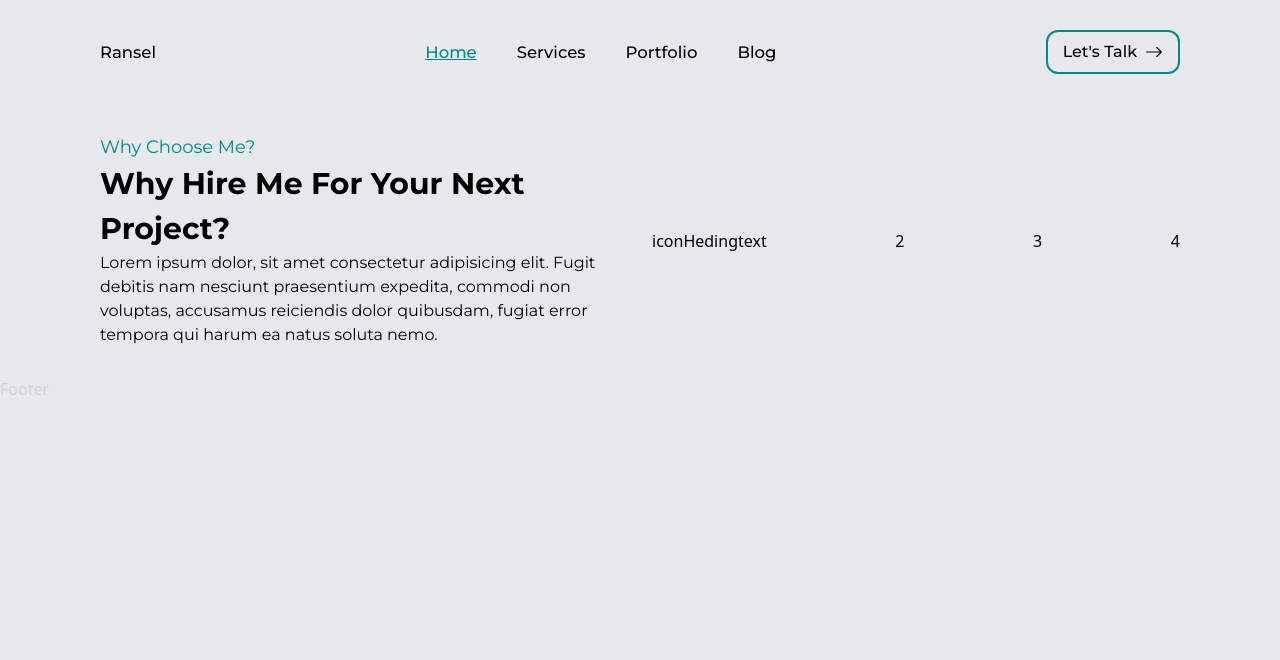
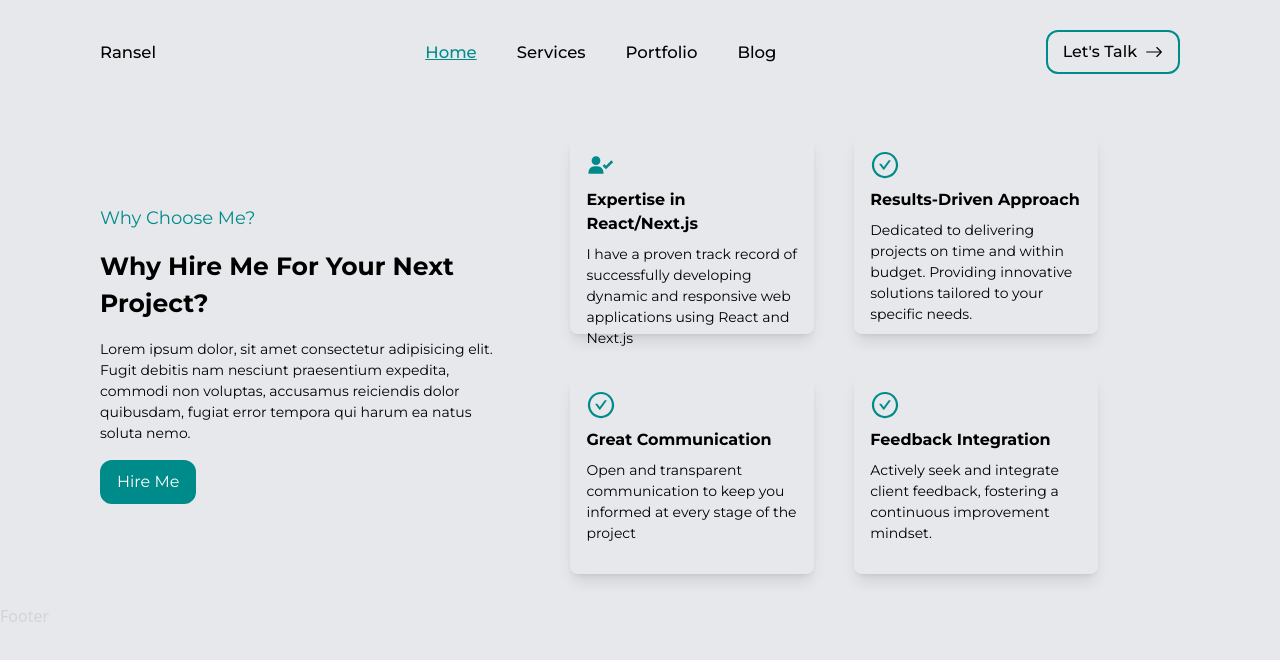
Before and after one commit to ranselorm/ransel, a Next.js app: page / in a window 1280 px wide. Shown: the top 660 px of the page. Built offline with nearby package versions, Linux system fonts and the light colour scheme.

Commit message:
Add ChooseMe section

```diff
--- a/components/ChooseMe.jsx
+++ b/components/ChooseMe.jsx
@@ -1,31 +1,71 @@
 import React from "react";
 import Heading from "./Heading";
 import SubHeading from "./ui/SubHeading";
-import { GrCloudComputer } from "react-icons/gr";
+import { BiSolidUserCheck } from "react-icons/bi";
+import { AiOutlineCheckCircle } from "react-icons/ai";
+import Button from "./ui/Button";
+
+const data = [
+  {
+    icon: <BiSolidUserCheck />,
+    title: "Expertise in React/Next.js",
+    desc: "I have a proven track record of successfully developing dynamic and responsive web applications using React and Next.js",
+  },
+  {
+    icon: <AiOutlineCheckCircle />,
+    title: "Results-Driven Approach",
+    desc: " Dedicated to delivering projects on time and within budget. Providing innovative solutions tailored to your specific needs.",
+  },
+  {
+    icon: <AiOutlineCheckCircle />,
+    title: "Great Communication",
+    desc: "Open and transparent communication to keep you informed at every stage of the project",
+  },
+  {
+    icon: <AiOutlineCheckCircle />,
+    title: "Feedback Integration",
+    desc: "Actively seek and integrate client feedback, fostering a continuous improvement mindset.",
+  },
+];
 
 const ChooseMe = () => {
   return (
-    <section className="text-black">
+    <section className="text-black font-primary">
       <div className="flex items-center gap-6">
-        <article className="w-full lg:w-1/2 text-center lg:text-left font-primary">
+        <article className="w-full lg:w-2/5 text-center lg:text-left font-primary mr-10 flex flex-col items-start justify-start gap-y-4">
           <SubHeading text="Why Choose Me?" />
           <Heading text="Why Hire Me For Your Next Project?" />
-          <p>
+          <p className="text-[14px]">
             Lorem ipsum dolor, sit amet consectetur adipisicing elit. Fugit
             debitis nam nesciunt praesentium expedita, commodi non voluptas,
             accusamus reiciendis dolor quibusdam, fugiat error tempora qui harum
             ea natus soluta nemo.
           </p>
+          <Button text="Hire Me" fill={true} />
         </article>
-        <div className="w-full lg:w-1/2 flex items-center flex-wrap justify-between ">
-          <p>
-            <span>icon</span>
-            <span>Heding</span>
-            <span>text</span>
-          </p>
-          <p>2</p>
-          <p>3</p>
-          <p>4</p>
+        <div className="w-full lg:w-3/5 flex items-center flex-wrap gap-10">
+          {data.map((d, index) => (
+            <div
+              key={index}
+              className="lg:w-2/5 flex flex-col gap-y-2 shadow-lg h-[200px] w-[200px] p-4 rounded-lg"
+            >
+              <span className="text-[30px] font-bold text-[#008b8b]">
+                {d.icon}
+              </span>
+              <span className="font-bold">{d.title}</span>
+              <span className="text-[14px]">{d.desc}</span>
+            </div>
+          ))}
+          {/* <p className="w-2/5 flex flex-col gap-y-2">
+            <span>
+              <GrCloudComputer className="text-[30px] text-[#008b8b]" />
+            </span>
+            <span className="font-bold">Expertise in React/Next.js</span>
+            <span>
+              I have a proven track record of successfully developing dynamic
+              and responsive web applications using React and Next.js
+            </span>
+          </p> */}
         </div>
       </div>
     </section>
--- a/components/Heading.jsx
+++ b/components/Heading.jsx
@@ -1,7 +1,7 @@
 import React from "react";
 
 const Heading = ({ text }) => {
-  return <h2 className="text-[30px] font-bold">{text}</h2>;
+  return <h2 className="text-[25px] font-bold">{text}</h2>;
 };
 
 export default Heading;
```
